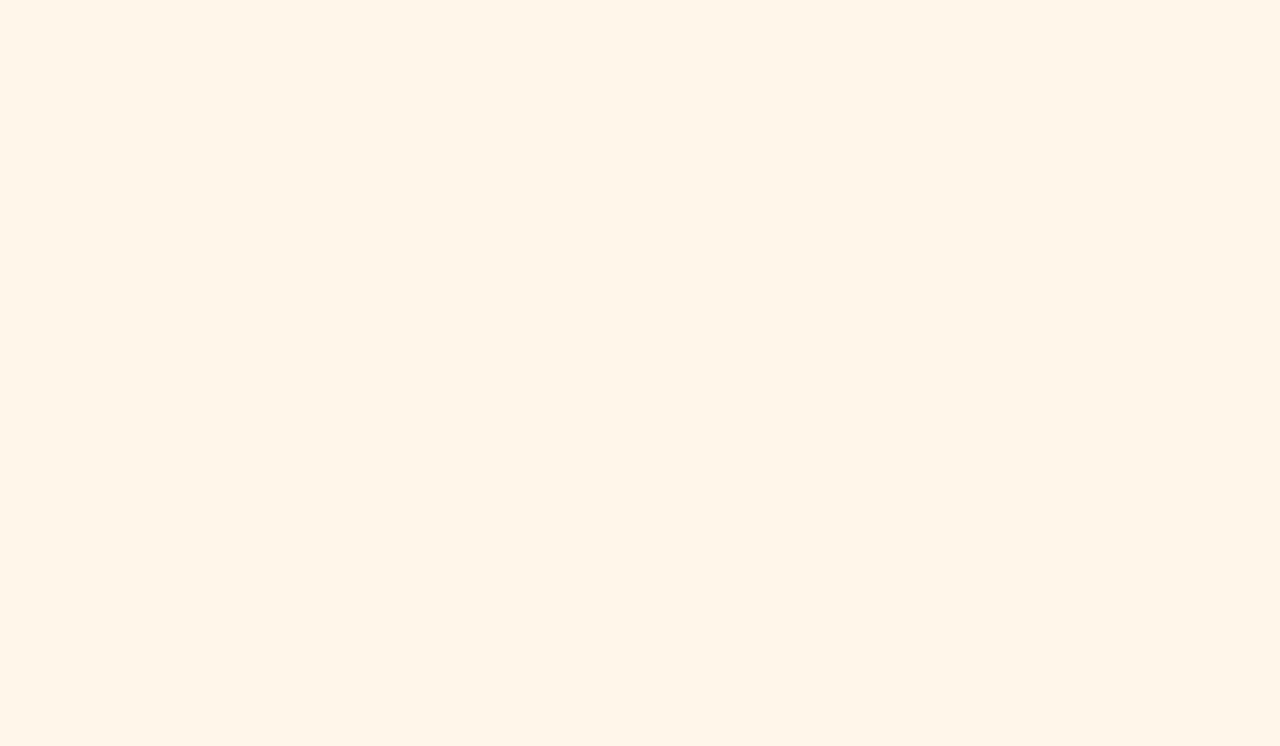
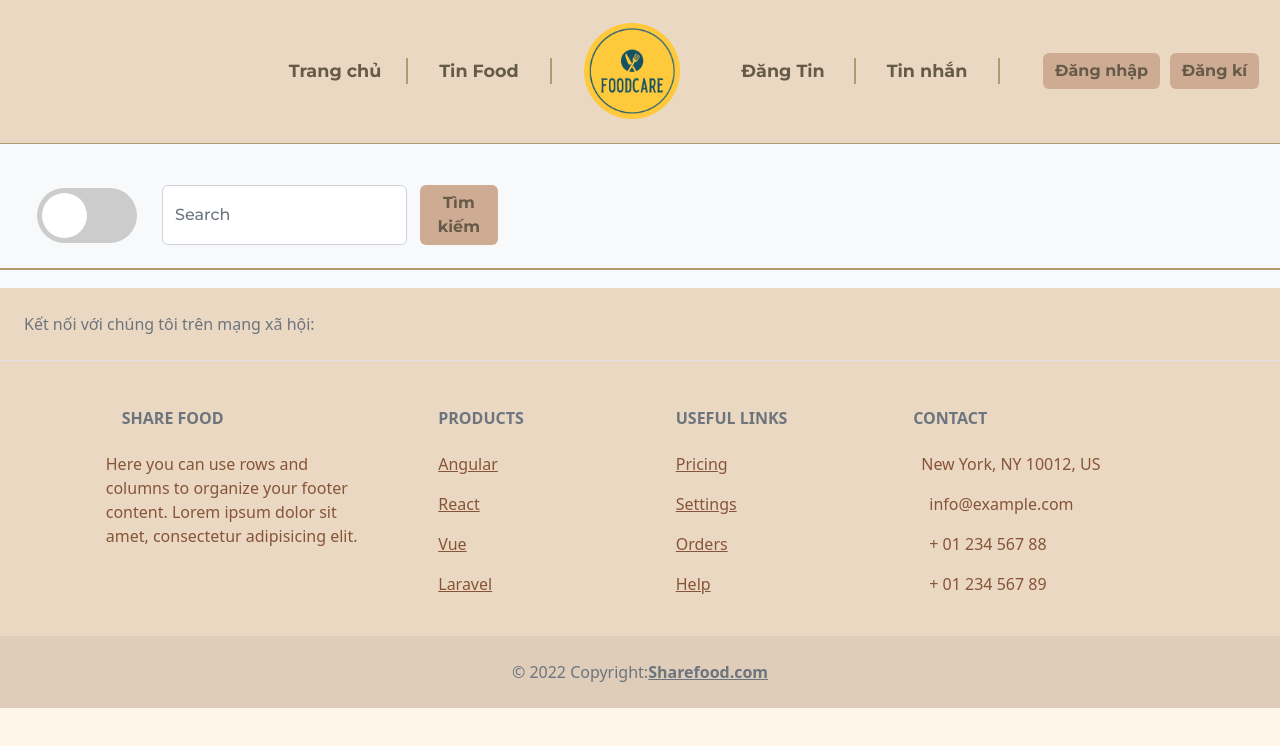
Before and after one commit to quyenUit/Frontend_ShareFood_Project, a React (Create React App) app in the folder share-food-pwa-app/: page /search in a window 1280 px wide. Before the commit this address had no page. Shown: the top 746 px of the page. Built offline with nearby package versions, Linux system fonts and the light colour scheme.

Commit message:
upload component Footer and Search Food

```diff
--- a/share-food-pwa-app/package.json
+++ b/share-food-pwa-app/package.json
@@ -8,6 +8,8 @@
     "@testing-library/user-event": "^13.5.0",
     "axios": "^1.1.3",
     "bootstrap": "^5.2.2",
+    "cdbreact": "^1.5.3",
+    "mdb-react-ui-kit": "^5.0.0",
     "react": "^18.2.0",
     "react-bootstrap": "^2.5.0",
     "react-dom": "^18.2.0",
--- a/share-food-pwa-app/src/App.js
+++ b/share-food-pwa-app/src/App.js
@@ -6,6 +6,7 @@ import LoginPage from "./pages/LoginPage";
 import Register from "./pages/Register";
 import FoodDetails from "./components/Products/FoodDetails";
 import NavbarPage from "./components/Header/navbarPage";
+import SearchFood from "./components/Body/Utils/SearchFood";
 function App() {
   return (
     <Routes>
@@ -14,6 +15,7 @@ function App() {
         <Route path="login" element={<LoginPage />} />
         <Route path="register" element={<Register />} />
         <Route path="food_detail" element={<FoodDetails />} />
+        <Route path="search" element={<SearchFood />} />
       </Route>
     </Routes>
   );
--- /dev/null
+++ b/share-food-pwa-app/src/components/Body/Utils/SearchFood.js
@@ -0,0 +1,33 @@
+import React from "react";
+import Button from "react-bootstrap/Button";
+import Container from "react-bootstrap/Container";
+import Form from "react-bootstrap/Form";
+import Navbar from "react-bootstrap/Navbar";
+import Toggle from "./Toggle";
+import "../../../styles/SearchFood.css";
+const SearchFood = () => {
+  return (
+    <Navbar bg="light" expand="lg">
+      <Container fluid>
+        <Navbar.Collapse id="navbarScroll">
+          <div>
+            <Toggle />
+          </div>
+          <Form className="d-flex">
+            <Form.Control
+              type="Tìm món ăn"
+              placeholder="Search"
+              className="me-2"
+              aria-label="Search"
+            />
+            <Button variant="outline-success" className="btn-search">
+              Tìm kiếm
+            </Button>
+          </Form>
+        </Navbar.Collapse>
+      </Container>
+    </Navbar>
+  );
+};
+
+export default SearchFood;
--- /dev/null
+++ b/share-food-pwa-app/src/components/Body/Utils/Toggle.js
@@ -0,0 +1,22 @@
+import React, { useState } from "react";
+import "../../../styles/Toggle.css";
+const Toggle = () => {
+  const [on, setOn] = useState(false);
+  console.log(on);
+
+  const handleToggle = () => {
+    setOn((on) => {
+      console.log(on);
+      return !on;
+    });
+  };
+  return (
+    <div>
+      <div className={`toggle ${on ? "active" : ""}`} onClick={handleToggle}>
+        <div className={`spinner ${on ? "active" : ""}`}></div>
+      </div>
+    </div>
+  );
+};
+
+export default Toggle;
--- /dev/null
+++ b/share-food-pwa-app/src/components/Footer/Footer.css
@@ -0,0 +1,3 @@
+.text-muted {
+    background-color: #ebd8c3;
+  }
--- /dev/null
+++ b/share-food-pwa-app/src/components/Footer/Footer.jsx
@@ -0,0 +1,130 @@
+import React from "react";
+import {
+  MDBFooter,
+  MDBContainer,
+  MDBRow,
+  MDBCol,
+  MDBIcon,
+} from "mdb-react-ui-kit";
+import "./Footer.css";
+
+export default function Footers() {
+  return (
+    <MDBFooter className="text-center text-lg-start text-muted">
+      <section className="d-flex justify-content-center justify-content-lg-between p-4 border-bottom">
+        <div className="me-5 d-none d-lg-block">
+          <span>Kết nối với chúng tôi trên mạng xã hội:</span>
+        </div>
+
+        <div>
+          <a href="#!" className="me-4 text-reset">
+            <MDBIcon fab icon="facebook-f" />
+          </a>
+          <a href="#!" className="me-4 text-reset">
+            <MDBIcon fab icon="twitter" />
+          </a>
+          <a href="#!" className="me-4 text-reset">
+            <MDBIcon fab icon="google" />
+          </a>
+          <a href="#!" className="me-4 text-reset">
+            <MDBIcon fab icon="instagram" />
+          </a>
+        </div>
+      </section>
+
+      <section className="">
+        <MDBContainer className="text-center text-md-start mt-5">
+          <MDBRow className="mt-3">
+            <MDBCol md="3" lg="4" xl="3" className="mx-auto mb-4">
+              <h6 className="text-uppercase fw-bold mb-4">
+                <MDBIcon icon="gem" className="me-3" />
+                Share Food
+              </h6>
+              <p>
+                Here you can use rows and columns to organize your footer
+                content. Lorem ipsum dolor sit amet, consectetur adipisicing
+                elit.
+              </p>
+            </MDBCol>
+
+            <MDBCol md="2" lg="2" xl="2" className="mx-auto mb-4">
+              <h6 className="text-uppercase fw-bold mb-4">Products</h6>
+              <p>
+                <a href="#!" className="text-reset">
+                  Angular
+                </a>
+              </p>
+              <p>
+                <a href="#!" className="text-reset">
+                  React
+                </a>
+              </p>
+              <p>
+                <a href="#!" className="text-reset">
+                  Vue
+                </a>
+              </p>
+              <p>
+                <a href="#!" className="text-reset">
+                  Laravel
+                </a>
+              </p>
+            </MDBCol>
+
+            <MDBCol md="3" lg="2" xl="2" className="mx-auto mb-4">
+              <h6 className="text-uppercase fw-bold mb-4">Useful links</h6>
+              <p>
+                <a href="#!" className="text-reset">
+                  Pricing
+                </a>
+              </p>
+              <p>
+                <a href="#!" className="text-reset">
+                  Settings
+                </a>
+              </p>
+              <p>
+                <a href="#!" className="text-reset">
+                  Orders
+                </a>
+              </p>
+              <p>
+                <a href="#!" className="text-reset">
+                  Help
+                </a>
+              </p>
+            </MDBCol>
+
+            <MDBCol md="4" lg="3" xl="3" className="mx-auto mb-md-0 mb-4">
+              <h6 className="text-uppercase fw-bold mb-4">Contact</h6>
+              <p>
+                <MDBIcon icon="home" className="me-2" />
+                New York, NY 10012, US
+              </p>
+              <p>
+                <MDBIcon icon="envelope" className="me-3" />
+                info@example.com
+              </p>
+              <p>
+                <MDBIcon icon="phone" className="me-3" /> + 01 234 567 88
+              </p>
+              <p>
+                <MDBIcon icon="print" className="me-3" /> + 01 234 567 89
+              </p>
+            </MDBCol>
+          </MDBRow>
+        </MDBContainer>
+      </section>
+
+      <div
+        className="text-center p-4"
+        style={{ backgroundColor: "rgba(0, 0, 0, 0.05)" }}
+      >
+        © 2022 Copyright:
+        <a className="text-reset fw-bold" href="https://mdbootstrap.com/">
+          Sharefood.com
+        </a>
+      </div>
+    </MDBFooter>
+  );
+}
--- a/share-food-pwa-app/src/components/Header/navbarPage.js
+++ b/share-food-pwa-app/src/components/Header/navbarPage.js
@@ -9,6 +9,8 @@ import brandLogo from '../../images/brand.png';
 import { Outlet, useLocation } from 'react-router-dom';
 import user from '../../images/user.png';
 import notification from '../../images/bell.png';
+import Footers from '../Footer/Footer.jsx';
+
 const CustomToggle = React.forwardRef(({ children, onClick }, ref) => (
   <a href={ref} style={{textDecoration: "none"}} onClick={(e) => {
       e.preventDefault();
@@ -75,6 +77,7 @@ function NavbarPage(){
           </Navbar>
         </div>
         <Outlet />
+        <Footers />
     </>
   );
 }
--- a/share-food-pwa-app/src/components/Products/FoodDetails.css
+++ b/share-food-pwa-app/src/components/Products/FoodDetails.css
@@ -48,3 +48,20 @@
   border-radius: 1rem;
   border: 2px solid #9BA17B;
 }
+
+.food-btn {
+  display: flex;
+  margin: auto;
+  justify-content: center;
+  margin-top: 100px;
+  font-size: 24px;
+  font-family: ui-monospace;
+  font-weight: 600;
+  background-color: goldenrod;
+}
+
+.food-button {
+  padding-bottom: 100px;
+  display: flex;
+  margin: auto;
+}
--- a/share-food-pwa-app/src/components/Products/FoodDetails.js
+++ b/share-food-pwa-app/src/components/Products/FoodDetails.js
@@ -142,7 +142,7 @@ const FoodDetails = () => {
               as="input"
               type="submit"
               value=" Gửi yêu cầu nhận thực phẩm"
-              className="btn btn-warning"
+              className="btn btn-warning food-btn"
             />{" "}
           </div>
         </Container>
--- /dev/null
+++ b/share-food-pwa-app/src/styles/Toggle.css
@@ -0,0 +1,32 @@
+.toggle {
+    width: 100px;
+    height: 55px;
+    background-color: #ccc;
+    padding: 5px;
+    border-radius: 100rem;
+    margin: 25px;
+    cursor: pointer;
+    transition: all 0.2s linear;
+  }
+  .toggle.active {
+    background-color: #f62682;
+  }
+  .spinner {
+    width: 45px;
+    height: 45px;
+    background-color: white;
+    border-radius: 100rem;
+    transition: all 0.2s linear;
+  }
+  .spinner.active {
+    transform: translateX(50px);
+  }
+  .toggle-control {
+    margin: 0 25px;
+    display: flex;
+    align-items: center;
+    gap: 0 10px;
+  }
+  .toggle-control > * {
+    cursor: pointer;
+  }
```
Also changed, not shown: share-food-pwa-app/src/styles/SearchFood.css (added), 1 other file (tests, documents, lock files or other folders).
